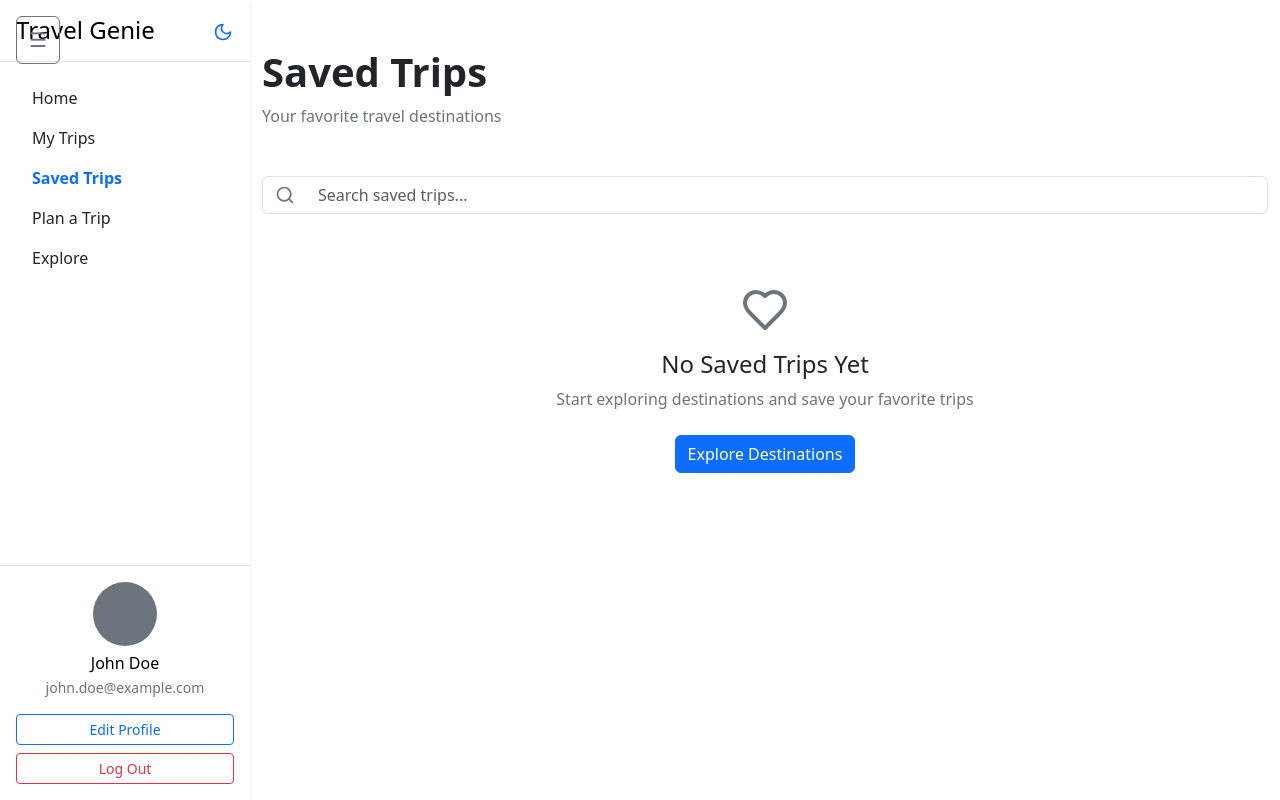
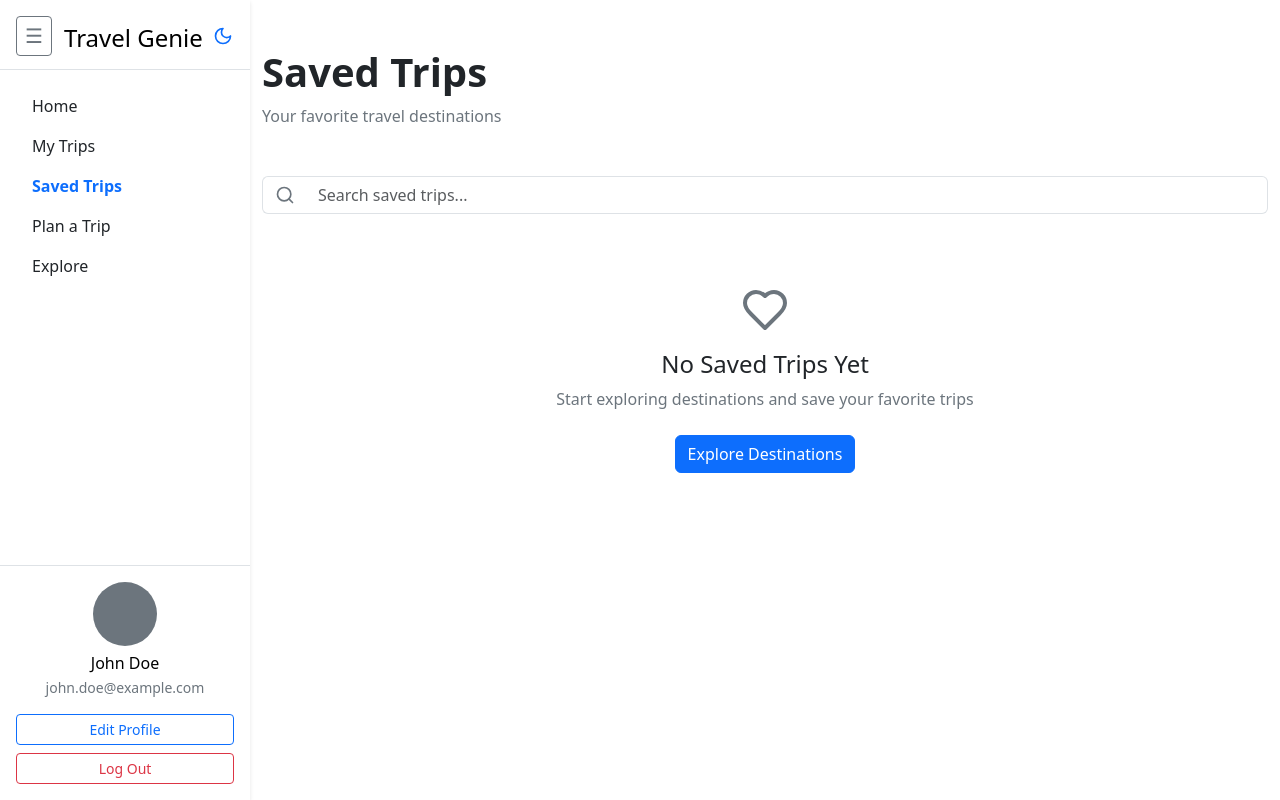
Before and after one commit to khnguyen138/COP4331_LP, a React (Vite) app in the folder frontend/: page /saved in a window 1280 px wide. Built offline with nearby package versions, Linux system fonts and the light colour scheme.

Commit message:
adjusted sidebar header

```diff
--- a/frontend/src/components/Sidebar.tsx
+++ b/frontend/src/components/Sidebar.tsx
@@ -37,8 +37,8 @@ const Sidebar: React.FC<SidebarProps> = ({ isOpen, onToggle, onLogout }) => {
         className="btn btn-outline-secondary position-fixed top-0 start-0 m-3"
         style={{
           zIndex: 1100,
-          borderRadius: "0.375rem",
-          padding: "0.5rem 0.75rem",
+          borderRadius: "0.25rem",
+          padding: "0.25rem 0.5rem",
           fontSize: "1.25rem",
         }}
         onClick={onToggle}
@@ -63,7 +63,15 @@ const Sidebar: React.FC<SidebarProps> = ({ isOpen, onToggle, onLogout }) => {
       >
         {/* Sidebar Header */}
         <div className="d-flex align-items-center justify-content-between border-bottom p-3">
-          <h4 className="mb-0">Travel Genie</h4>
+        <h4
+          className="mb-0"
+          style={{
+            marginLeft: "3rem",
+            marginTop: "0.5rem",
+          }}
+        >
+          Travel Genie
+        </h4>
           <button
             className="btn btn-link p-0"
             onClick={toggleTheme}
```
